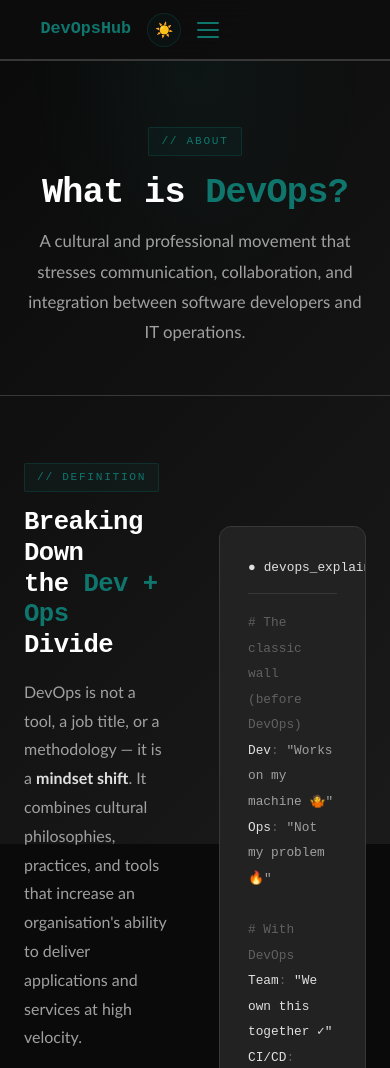
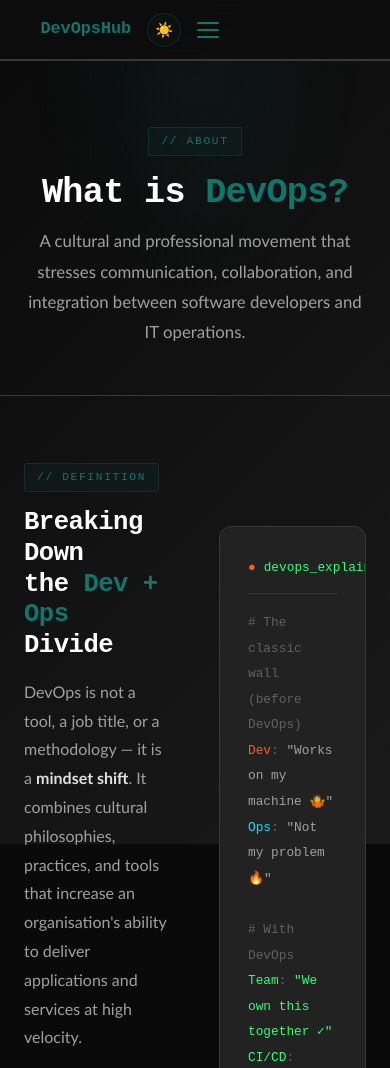
Before and after one commit to saadhussain07/devops_site, a plain HTML site: page about.html in a window 390 px wide. Shown: the top 1068 px of the page. Drawn offline with Linux system fonts and the light colour scheme.

Commit message:
Fix missing accent colours site-wide and remove stale mobile menus
The --accent-* variables were only defined on contact, resources and
roadmap, so highlights, borders and code colours on ten other pages
fell back to nothing. Define them once in style.css (light + dark).

about, blog, cheatsheets, concepts and tools also carried a second,
hand-written #dh-drawer with broken list markup; main.js builds the
real one, so drop the duplicate.

Co-Authored-By: Claude Opus 5.5 <noreply@anthropic.com>
Claude-Session: https://claude.ai/code/session_016Le4ebuVBvTqc4a3Q8F1Aj

```diff
--- a/about.html
+++ b/about.html
@@ -38,20 +38,6 @@
 
 <div id="dh-drawer">
   <ul></ul>
-</div>
-<div id="dh-drawer">
-  <ul>
-    <li><a href="index.html">⌂ Home</a></li>
-    <li><a href="about.html" class="dh-active">◎ About</a></li>
-    <li><a href="tools.html">⚙ Tools</a></li>
-    <li><a href="concepts.html">◈ Concepts</a></li>
-    <li><a href="workflow.html">↺ Workflow</a></li>
-    <li><a href="roadmap.html">◉ Roadmap</a></li>
-    <li><a href="quiz.html">◆ Quiz</a></li>
-    <li><a href="blog.html">✎ Blog</a></li>
-    <li><li><a href="search.html">🔍 Search</a></li>
-    <a href="contact.html">✉ Contact</a></li>
-  </ul>
 </div>
 <!-- ═══ END NAVBAR ═══ -->
 
--- a/style.css
+++ b/style.css
@@ -63,11 +63,22 @@
   --terminal-bar:  #f0f0f0;
   --terminal-text: #333333;
   --terminal-out:  #666666;
+
+  /* Accent palette shared by page-level styles */
+  --accent-green:  #16a34a;
+  --accent-cyan:   #0891b2;
+  --accent-orange: #ea580c;
+  --accent-purple: #7c3aed;
 }
 
 /* ── Dark Mode Overrides ───────────────────────────────────── */
 body.dark-mode {
   color-scheme: dark;
+
+  --accent-green:  #2dff7a;
+  --accent-cyan:   #00e5ff;
+  --accent-orange: #ff5c1a;
+  --accent-purple: #8b5cf6;
 
   --bg-void:        #0a0a0a;
   --bg-base:        #141414;
```
Also changed, not shown: blog.html (+0 -14 lines), cheatsheets.html (+0 -14 lines), concepts.html (+0 -14 lines), tools.html (+0 -14 lines).
